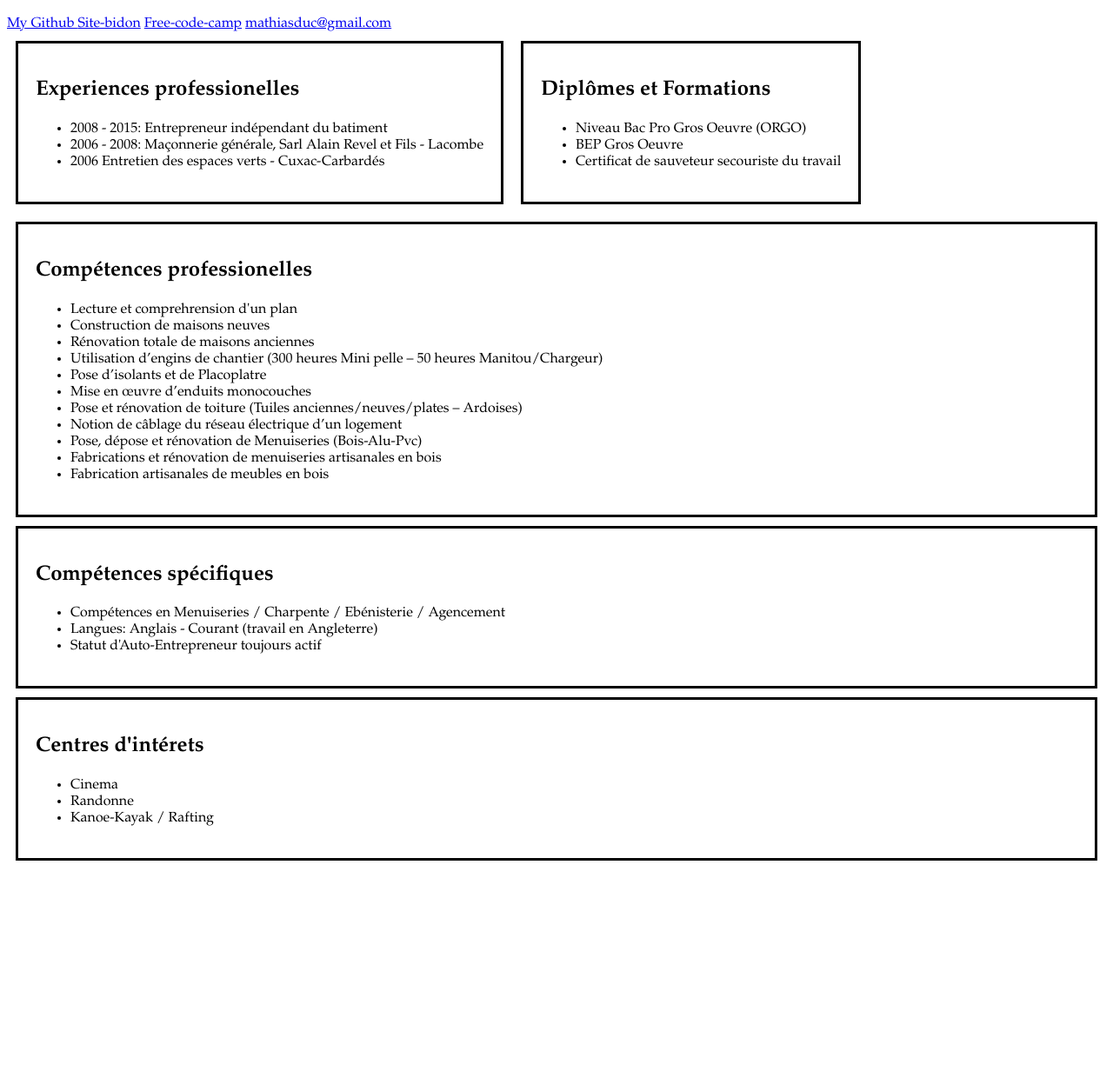
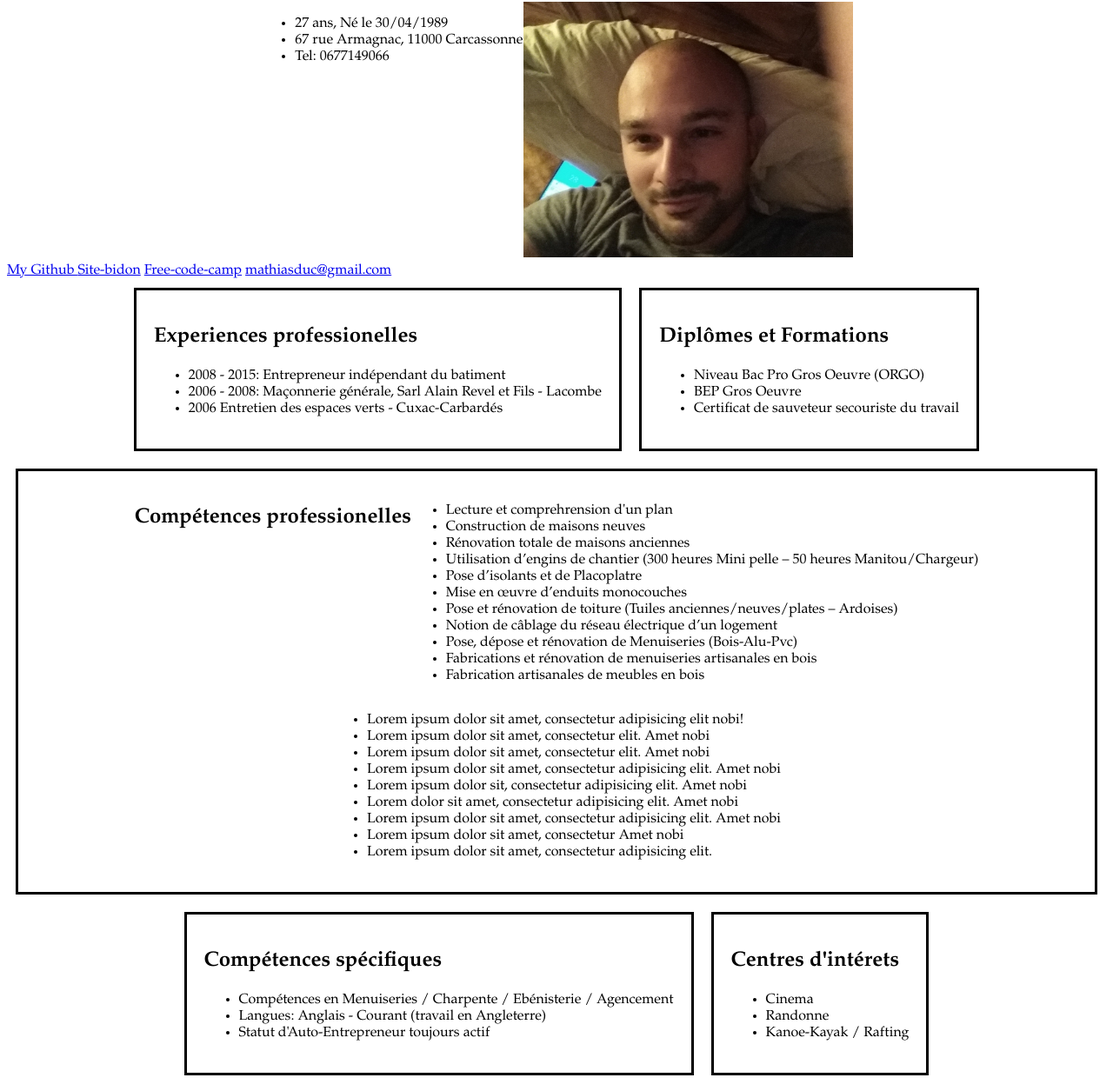
Before and after one commit to Mathiasduc/simplon.co, a plain HTML site: page projet_cv/index.html in a window 1280 px wide. Shown: the part 79-1334 px from the top of the page at 87% size. Before the commit the page ends 1079 px from the top, so only its background shows below. Drawn offline with Linux system fonts and the light colour scheme.

Commit message:
Improve the space of the page and add picture of me

```diff
--- a/projet_cv/index.html
+++ b/projet_cv/index.html
@@ -12,14 +12,21 @@
 
 	<div class="head">
 		<div class="title">
-			<h1><span>CV Web Dev Junior </span><span>Ducancel Mathias</span></h1>
+			<h1><span>Ducancel Mathias</span> <span>Web Dev Junior</span></h1>
 		</div>
+		<div class="box-photo-adress">
+			<div class="list-adress">
 				<div>
 					<ul>
 						<li>27 ans, Né le 30/04/1989</li>
 						<li>67 rue Armagnac, 11000 Carcassonne</li>
 						<li>Tel: 0677149066</li>
 					</ul>
+				</div>
+			</div>
+			<div class="box-photo-mathias">
+				<img src="photo-mathias.jpg">
+			</div>
 		</div>
 	</div>
 
@@ -30,7 +37,7 @@
 		<a href="mailto:mathiasduc@gmail.com">mathiasduc@gmail.com</a>
 	</div>
 
-	<div class="block-1">
+	<div class="exp-degrees-block">
 		<div class="exp block">
 			<h2>Experiences professionelles</h2>
 			<ul>
@@ -39,8 +46,6 @@
 				<li>2006 Entretien des espaces verts - Cuxac-Carbardés</li>
 			</ul>
 		</div>
-
-
 		<div class="degrees block">
 			<h2>Diplômes et Formations</h2>
 			<ul>
@@ -51,8 +56,9 @@
 		</div>
 	</div>
 
-	<div class="skills block b2">
+	<div class="skills block">
 		<h2>Compétences professionelles</h2>
+		<div class="col-left">
 			<ul>
 				<li>Lecture et comprehrension d'un plan</li>
 				<li>Construction de maisons neuves</li>
@@ -67,8 +73,23 @@
 				<li>Fabrication artisanales de meubles en bois</li>
 			</ul>
 		</div>
+		<div class="col-right">
+			<ul>
+				<li>Lorem ipsum dolor sit amet, consectetur adipisicing elit nobi!</li>
+				<li>Lorem ipsum dolor sit amet, consectetur elit. Amet nobi</li>
+				<li>Lorem ipsum dolor sit amet, consectetur elit. Amet nobi</li>
+				<li>Lorem ipsum dolor sit amet, consectetur adipisicing elit. Amet nobi</li>
+				<li>Lorem ipsum dolor sit, consectetur adipisicing elit. Amet nobi</li>
+				<li>Lorem  dolor sit amet, consectetur adipisicing elit. Amet nobi</li>
+				<li>Lorem ipsum dolor sit amet, consectetur adipisicing elit. Amet nobi</li>
+				<li>Lorem ipsum dolor sit amet, consectetur Amet nobi</li>
+				<li>Lorem ipsum dolor sit amet, consectetur adipisicing elit. </li>
+			</ul>
+		</div>
+	</div>
 
-	<div class="other block b2">
+	<div class="other-interest-block">
+		<div class="other block">
 			<h2>Compétences spécifiques</h2>
 			<ul>
 				<li>Compétences en Menuiseries / Charpente / Ebénisterie / Agencement</li>
@@ -77,7 +98,7 @@
 			</ul>
 		</div>
 
-	<div class="interest block b2">
+		<div class="interest block">
 			<h2>Centres d'intérets</h2>
 			<ul>
 				<li>Cinema</li>
@@ -85,6 +106,7 @@
 				<li>Kanoe-Kayak / Rafting</li>
 			</ul>
 		</div>
+	</div>
 
 </body>
 </html>
--- a/projet_cv/pimp.css
+++ b/projet_cv/pimp.css
@@ -1,14 +1,54 @@
 html{
 	font-family: Garamond,Times,serif;
 }
+/*
+.head {
+	max-width: 600px;
+} */
 
-.head {
-	flex-wrap: wrap;
+
+/* 	.skills {
+	max-width: 600px;
+} */
+
+.col-left {
+	box-sizing: border-box;
 }
 
+.col-right {
+	box-sizing: border-box;
+}
+
+/* .head{
+	max-width: 600px;
+	max-height: 300px;
+	overflow: auto;
+} */
 .title {
+}
+
+.box-photo-adress {
 	display: flex;
-	flex-direction: column;
+	justify-content: center;
+	max-height: 300px;
+	overflow: auto;
+}
+
+.box-photo-mathias {
+	max-width: 30%;
+	float: right;
+}
+
+.box-photo-mathias img {
+	width: 100%;
+    height: auto;
+}
+
+.exp-degrees-block, .other-interest-block, .skills {
+	/* display: inline-block; */
+	display: flex;
+	flex-wrap: wrap;
+	justify-content: center;
 }
 
 .block {
@@ -18,20 +58,3 @@ html{
 	margin: 10px;
 	padding: 20px;
 }
-
-.head {
-	display: flex;
-	flex-wrap: wrap;
-	justify-content: space-around;
-
-
-}
-
-.block-1 {
-	/* display: inline-block; */
-	display: flex;
-	flex-wrap: wrap;
-}
-
-.header {
-}
```
Also changed, not shown: projet_cv/photo-mathias.jpg (added). Lines whose indentation alone changed are shown as unchanged.
